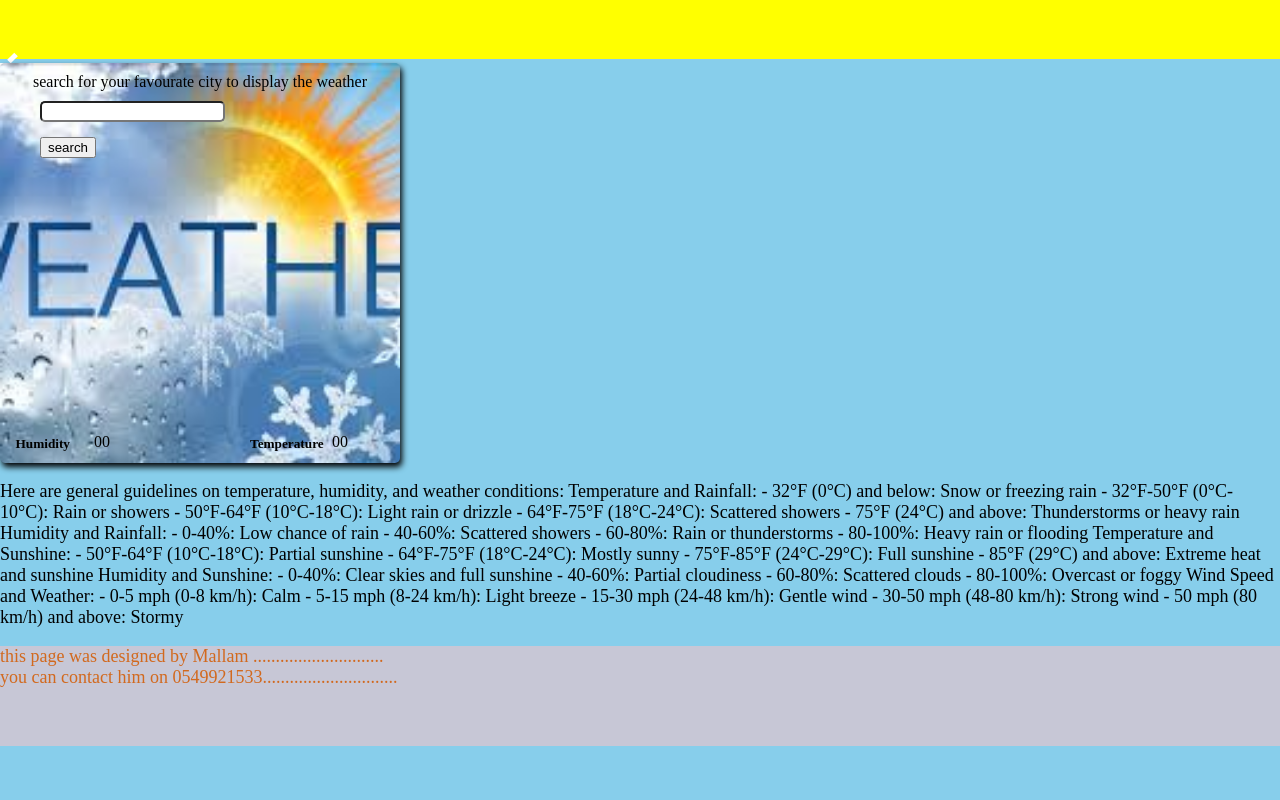
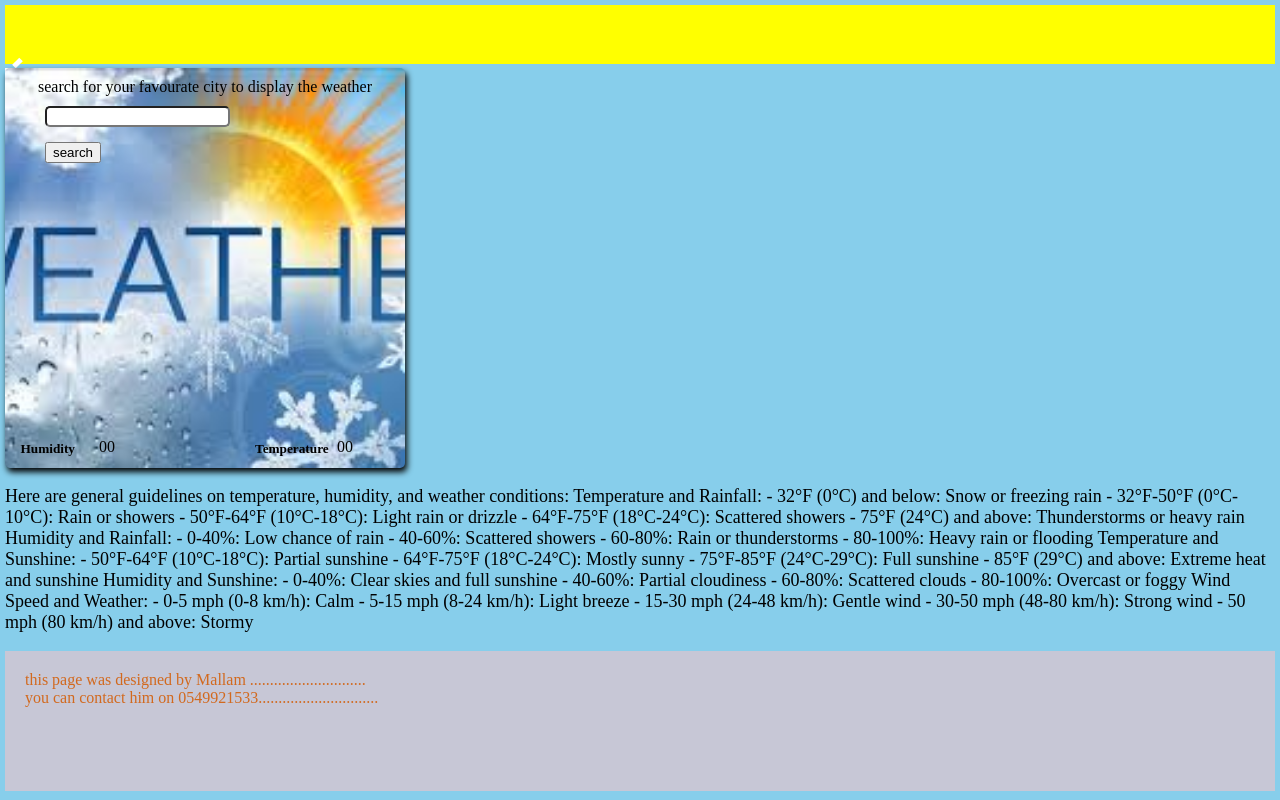
Before and after one commit to IDDRISUALHASSAN/weather, a plain HTML site: page index.html in a window 1280 px wide. Drawn offline with Linux system fonts and the light colour scheme.

Commit message:
Add files via upload

```diff
--- a/index.html
+++ b/index.html
@@ -161,12 +161,13 @@ Wind Speed and Weather:
 - 50 mph (80 km/h) and above: Stormy
 </p>
 
-<p class="footer" name="footer">
-        this page was designed by Mallam ............................. <br>
-    you can contact him on 0549921533..............................
-</p>
+
 
 <link rel="stylesheet" href="stylel.css">
 <script src="script.js"></script>
+<footer>
+    this page was designed by Mallam ............................. <br>
+    you can contact him on 0549921533..............................
+</footer>
 </body>
 </html>
--- a/stylel.css
+++ b/stylel.css
@@ -2,8 +2,8 @@ body{
     background-color: skyblue;
     position: relative;
     margin: 0;
-    padding: 0;
-    bottom: 0;
+    padding: 5px;
+
 
 
 }
@@ -127,11 +127,13 @@ body{
     animation-duration: 1.2s;
 }
 
-.footer{
+footer{
+    padding: 20px;
     color: chocolate;
     text-align: justify;
     height: 100px;
     background-color: rgb(199, 199, 214);
+    bottom: 0;
 
 }
 
```
